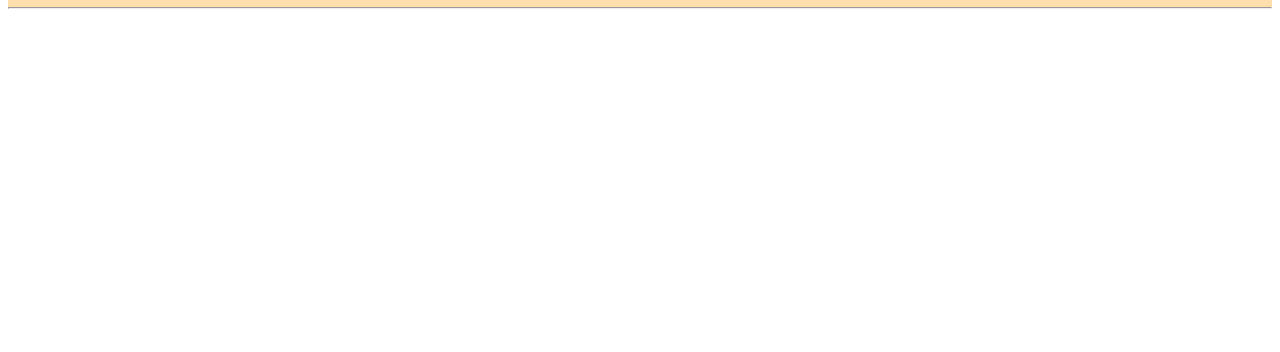
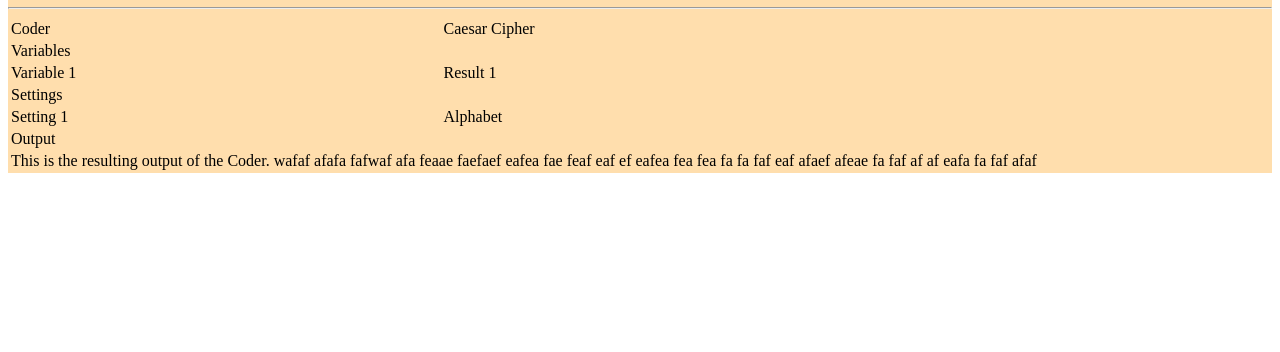
Before and after one commit to svenkonings/dcodr, a website built with webpack: page src/index.html in a window 1280 px wide. Shown: the part 448-800 px from the top of the page. Built offline with nearby package versions, Linux system fonts and the light colour scheme; files whose address does not match are found by name.

Commit message:
Add output template

```diff
--- a/src/index.html
+++ b/src/index.html
@@ -8,7 +8,7 @@
 </head>
 <body class="h-100">
 <div class="container-fluid bg-light py-2 h-100">
-    <div class="row h-100">
+    <div class="row h-100 gap-2 gap-md-0">
         <div class="col-md h-100">
             <div class="d-flex flex-column p-2 rounded-3 text-center h-100" style="background-color: lightsteelblue">
                 <h1>Input</h1>
@@ -36,7 +36,7 @@
                                         Variables
                                     </td>
                                     <td colspan="3">
-                                        <button id="add-variable" type="button" class="btn btn-primary w-100">&#x271A;Add Variable</button>
+                                        <button id="add-variable" type="button" class="btn btn-primary w-100">&#x271A; Add Variable</button>
                                     </td>
                                 </tr>
                                 </thead>
@@ -56,7 +56,7 @@
                                     </td>
                                 </tr>
                                 </tbody>
-                                <thead class="border-top">
+                                <thead id="settings-head" class="border-top">
                                 <tr>
                                     <td class="fw-bold">
                                         Settings
@@ -85,11 +85,81 @@
                 </div>
             </div>
         </div>
+
         <div class="col-md h-100">
             <div class="d-flex flex-column p-2 rounded-3 text-center h-100" style="background-color: navajowhite">
                 <h1>Output</h1>
                 <hr>
-                <div id="output" class="flex-grow-1 overflow-auto"></div>
+                <div class="position-relative h-100">
+                    <div id="results" class="position-absolute top-0 bottom-0 start-0 end-0 overflow-auto d-flex flex-column gap-2 flex-grow-1">
+                        <div id="result" class="p-2 gap-2 bg-light rounded-3 text-start">
+                            <table class="table table-striped table-borderless">
+                                <thead>
+                                <tr>
+                                    <td class="fw-bold">
+                                        Coder
+                                    </td>
+                                    <td id="coder-result">
+                                        Caesar Cipher
+                                    </td>
+                                </tr>
+                                </thead>
+                                <thead class="border-top">
+                                <tr>
+                                    <td class="fw-bold">
+                                        Variables
+                                    </td>
+                                    <td>
+                                    </td>
+                                </tr>
+                                </thead>
+                                <tbody id="variable-results">
+                                <tr id="variable-result">
+                                    <td id="variable-result-name">
+                                        Variable 1
+                                    </td>
+                                    <td id="variable-result-name-result">
+                                        Result 1
+                                    </td>
+                                </tr>
+                                </tbody>
+                                <thead id="settings-result-head" class="border-top">
+                                <tr>
+                                    <td class="fw-bold">
+                                        Settings
+                                    </td>
+                                    <td></td>
+                                </tr>
+                                </thead>
+                                <tbody id="settings-result">
+                                <tr id="setting-result">
+                                    <td id="setting-result-name">
+                                        Setting 1
+                                    </td>
+                                    <td id="setting-result-name-result">
+                                        Alphabet
+                                    </td>
+                                </tr>
+                                </tbody>
+                                <thead id="output-result-head" class="border-top">
+                                <tr>
+                                    <td class="fw-bold">
+                                        Output
+                                    </td>
+                                    <td></td>
+                                </tr>
+                                </thead>
+                                <tbody id="outputs-result">
+                                <tr id="output-result">
+                                    <td colspan="2">
+                                        This is the resulting output of the Coder. wafaf afafa fafwaf afa feaae faefaef eafea fae feaf eaf ef eafea fea fea fa fa faf eaf afaef afeae fa faf af af eafa fa faf afaf
+                                    </td>
+                                </tr>
+                                </tbody>
+                            </table>
+                        </div>
+                    </div>
+                </div>
             </div>
         </div>
     </div>
```
